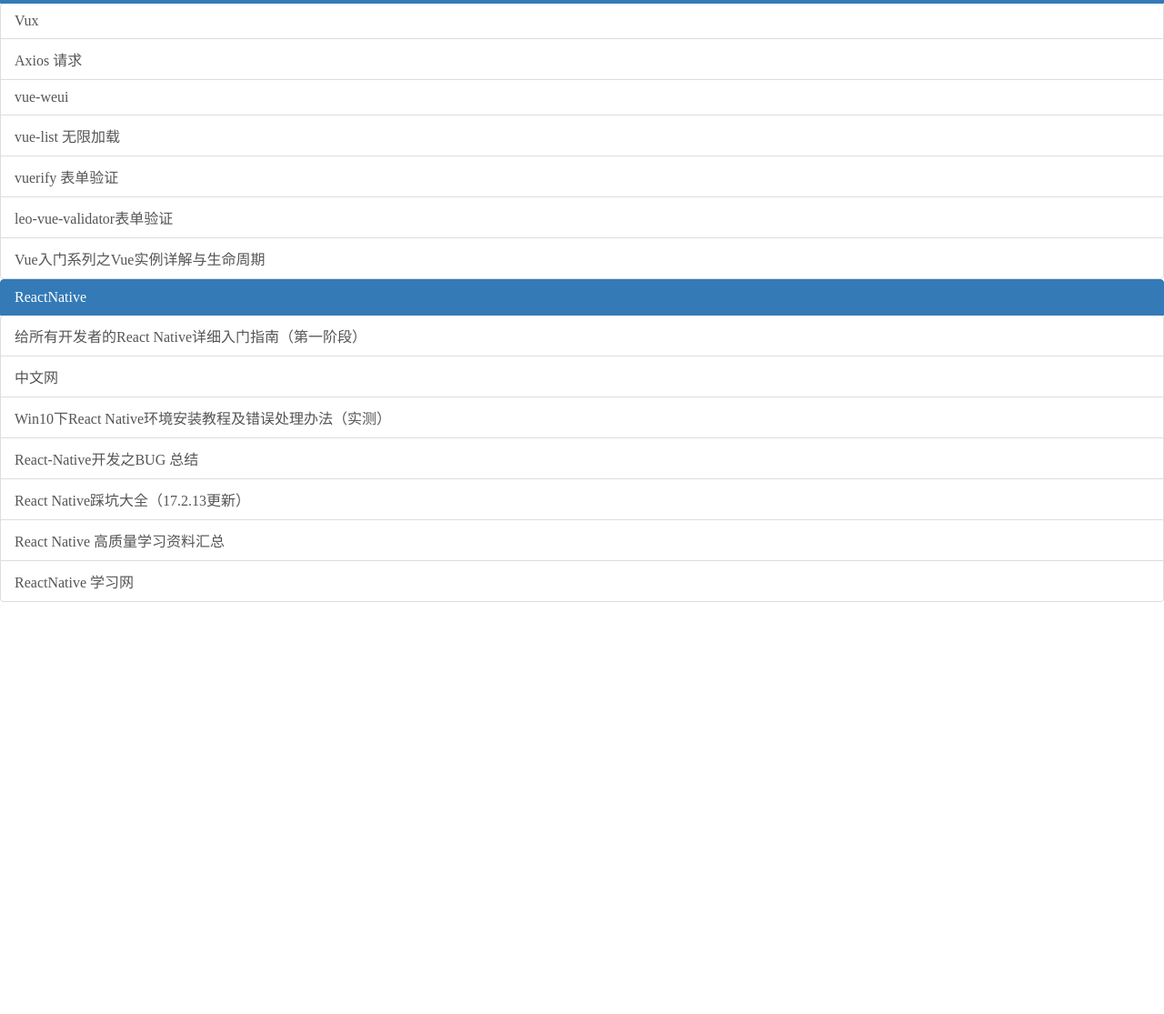
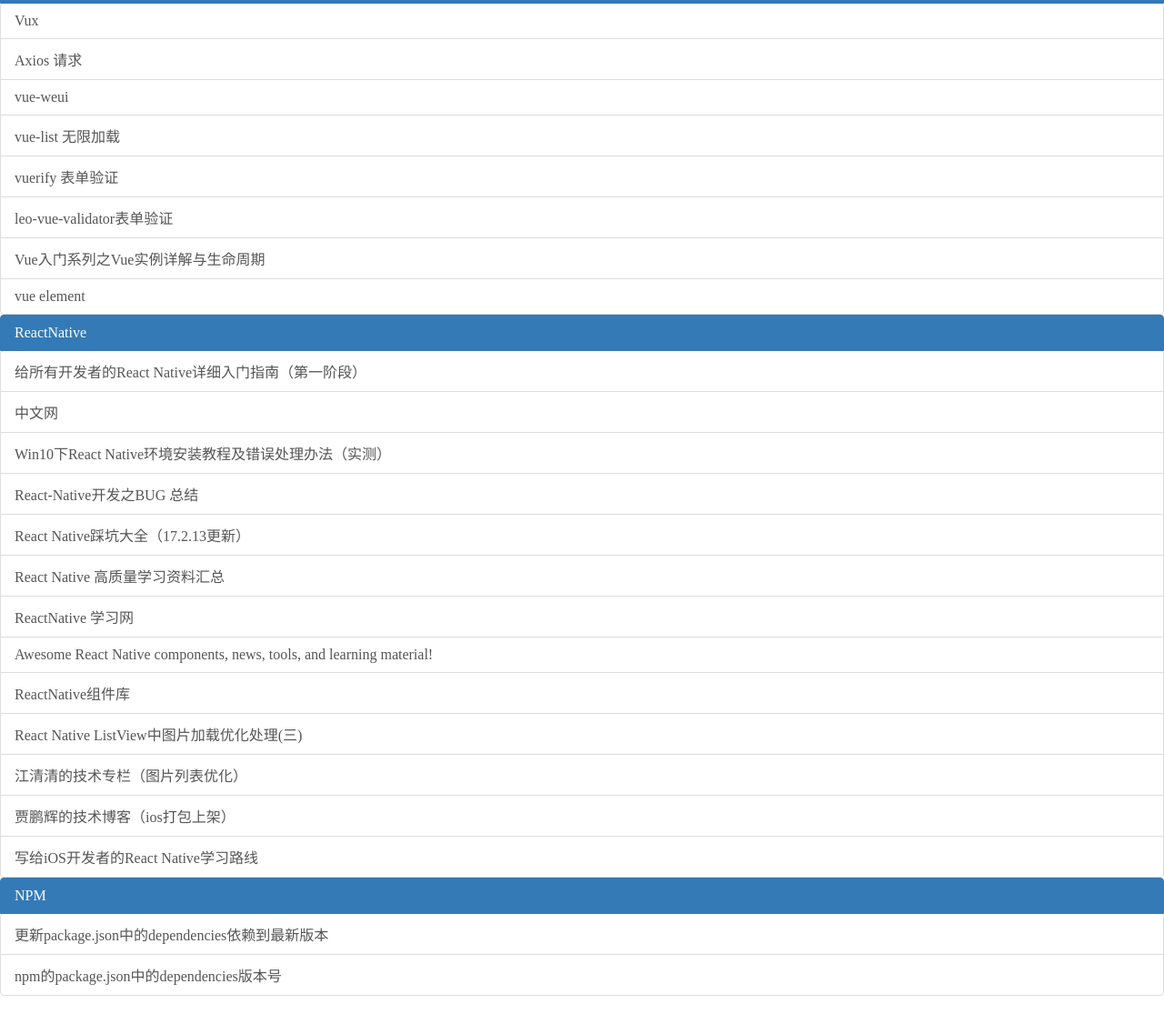
Before and after one commit to wasdokij/bookmark, a plain HTML site: page 书签.html in a window 1280 px wide. Shown: the part 1559-2674 px from the top of the page at 91% size. Before the commit the page ends 2241 px from the top, so only its background shows below. Drawn offline with Linux system fonts and the light colour scheme.

Commit message:
添加书签

```diff
--- a/书签.html
+++ b/书签.html
@@ -104,12 +104,13 @@
                     <a class="list-group-item "  href="https://hulufei.gitbooks.io/react-tutorial/content/introduction.html" >React 概览</a>
                     <a class="list-group-item "  href="https://ant.design/" >蚂蚁金服组件 React</a>
                     <a class="list-group-item "  href="https://mobile.ant.design/kitchen-sink/nav-bar/" >蚂蚁金服组件 React Native</a>
-                    <a class="list-group-item "  href="https://github.com/ant-design/ant-design-mobile" >蚂蚁金服组件 React Native-mobile</a>
+                    <a class="list-group-item "  href="https://github.com/ant-design/ant-design-mobile" >蚂蚁金服组件 React Native-mobile
+                    </a>
                 </li>
                 <li></li>
             </ul>
         </li>
-         <li onmouseover="displaySubMenu(this)" onmouseout="hideSubMenu(this)" >
+        <li onmouseover="displaySubMenu(this)" onmouseout="hideSubMenu(this)" >
             <a class="list-group-item active ">Vue</a>
             <ul>
                 <li>
@@ -120,11 +121,14 @@
                     <a class="list-group-item "  href="https://github.com/LeoHuiyi/leo-vue-validator" >vuerify 表单验证</a>
                     <a class="list-group-item "  href="https://github.com/LeoHuiyi/leo-vue-validator" >leo-vue-validator表单验证</a>
                     <a class="list-group-item "  href="http://www.cnblogs.com/fly_dragon/p/6220273.html" > Vue入门系列之Vue实例详解与生命周期</a>
+                    <a class="list-group-item "  href="http://element.eleme.io/#/zh-CN/component/time-picker" >
+                        vue element
+                    </a>
                 </li>
                 <li></li>
             </ul>
         </li>
-         <li onmouseover="displaySubMenu(this)" onmouseout="hideSubMenu(this)" >
+        <li onmouseover="displaySubMenu(this)" onmouseout="hideSubMenu(this)" >
             <a class="list-group-item active ">ReactNative</a>
             <ul>
                 <li>
@@ -135,6 +139,41 @@
                     <a class="list-group-item "  href="http://www.jianshu.com/p/276cb2c0283a" >React Native踩坑大全（17.2.13更新）</a>
                     <a class="list-group-item "  href="http://www.jianshu.com/p/454f2e6f28e9#rd" > React Native 高质量学习资料汇总</a>
                     <a class="list-group-item "  href="http://www.reactnative100.com/reactnative-video" > ReactNative 学习网</a>
+                    <a class="list-group-item "  href="https://github.com/jondot/awesome-react-native#conferences" >
+                        Awesome React Native components, news, tools, and learning material!
+                    </a>
+                     <a class="list-group-item "  href="https://js.coach/react-native/react-native?search=bottom" >
+                        ReactNative组件库
+                    </a>
+                     <a class="list-group-item "  href="http://www.lcode.org/react-native-img-cache-listview/" >
+                        React Native ListView中图片加载优化处理(三)
+                    </a>
+                     <a class="list-group-item "  href="http://www.lcode.org/" >
+                        江清清的技术专栏（图片列表优化）
+                    </a>
+                     <a class="list-group-item "  href="http://www.devio.org/" >
+                        贾鹏辉的技术博客（ios打包上架）
+                    </a>
+                    <a class="list-group-item "  href="http://blog.talisk.cn/blog/2016/08/13/RN-Learning-path-for-iOS-developer/" >
+                        写给iOS开发者的React Native学习路线
+                    </a>
+
+
+                </li>
+                <li></li>
+            </ul>
+        </li>
+
+        <li onmouseover="displaySubMenu(this)" onmouseout="hideSubMenu(this)" >
+            <a class="list-group-item active ">NPM</a>
+            <ul>
+                <li>
+                    <a class="list-group-item "  href="http://blog.163.com/sdhhqb@126/blog/static/6370553720166132914869/" >
+                    更新package.json中的dependencies依赖到最新版本
+                    </a>
+                      <a class="list-group-item "  href="http://blog.csdn.net/la413972057/article/details/50450335" >
+                     npm的package.json中的dependencies版本号
+                    </a>
                 </li>
                 <li></li>
             </ul>
```
